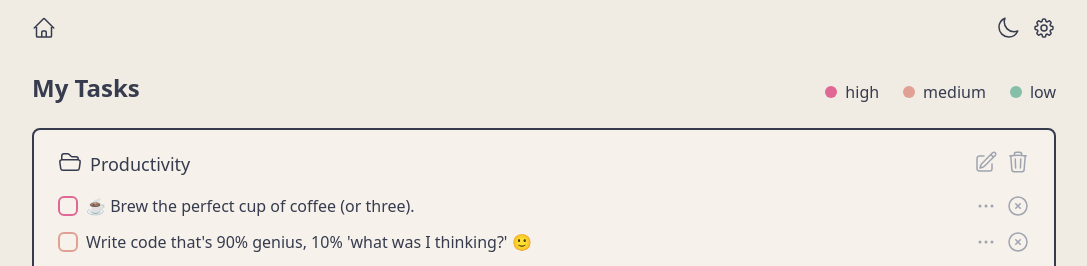
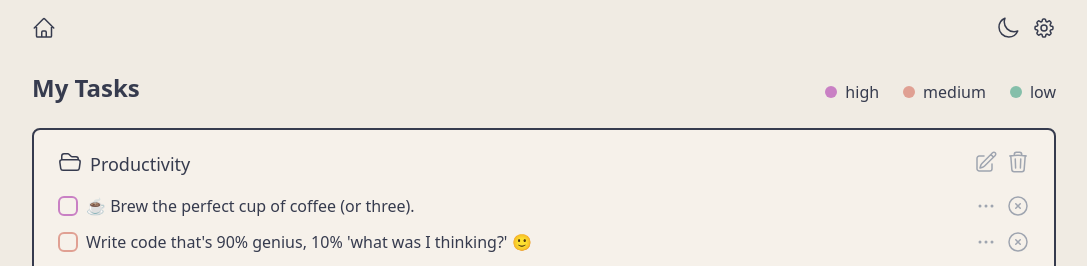
Before and after one commit to elenatrr/todo-manager, a React (Vite) app: page / in a window 1280 px wide. Shown: the top 266 px of the page, without its empty margins (96-1183 px from the left). Built offline with nearby package versions, Linux system fonts and the light colour scheme.

Commit message:
fix theme colors

```diff
--- a/src/index.css
+++ b/src/index.css
@@ -3,27 +3,27 @@
 @tailwind utilities;
 
 :root {
-  --link-color: #836FFF;
+  --link-color: #c980c4;
   --primary-color: #fefffc;
   --secondary-color: #f6f1ea;
   --accent-color: #9fa5b0;
   --text-color: #363b4e;
   --background-color: #F0EBE3;
-  --high-color: #df6894;
+  --high-color: #c980c4;
   --medium-color: #e0a093;
   --low-color: #85bfaa;
 }
 
 .dark {
-  --link-color: #DCFFB7;
+  --link-color: #a6acec;
   --primary-color: #454a5a;
   --secondary-color: #313544;
   --accent-color:#cbced6;
   --text-color: #F0EBE3;
   --background-color: #363b4e;
-  --high-color: #fc49b1;
-  --medium-color: #f2da85;
-  --low-color: #acefdd;
+  --high-color: #a56cc1;
+  --medium-color: #a6acec;
+  --low-color: #ace7ef;
 }
 
 .btn {
```
